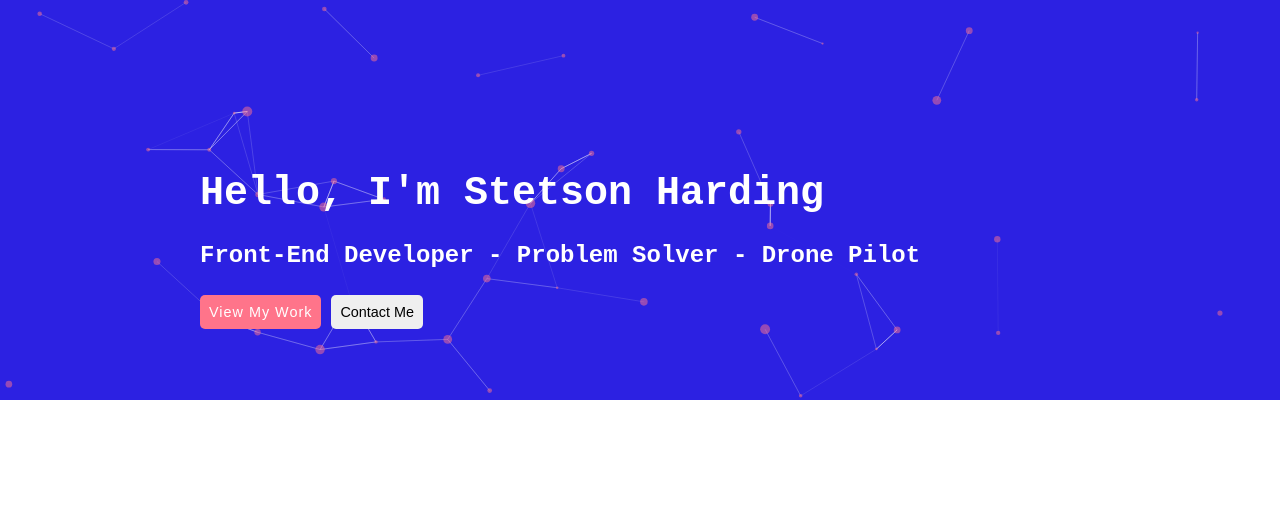
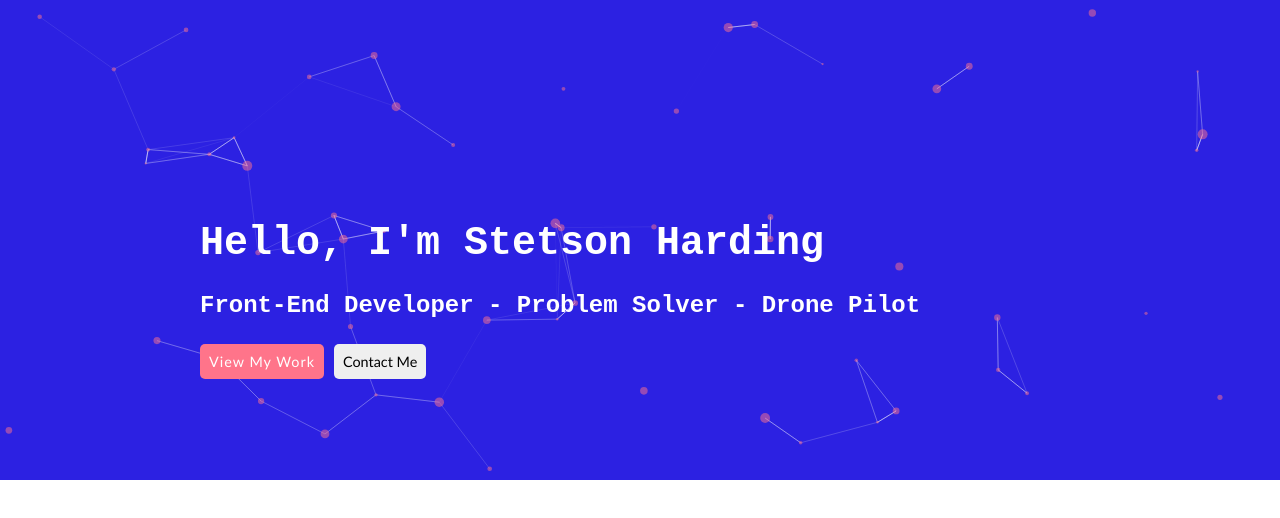
Before and after one commit to stetsonharding/devportfolio, a React (Create React App) app: page / in a window 1280 px wide. Shown: the top 518 px of the page. Built offline with nearby package versions, Linux system fonts and the light colour scheme.

Commit message:
btn styles

```diff
--- a/src/App.js
+++ b/src/App.js
@@ -21,7 +21,7 @@ const App = () => {
     <>
       <div className="container-style">
         <Particles
-          height="50vh"
+          height="60vh"
           id="tsparticles"
           init={particlesInit}
           loaded={particlesLoaded}
--- a/src/components/HeroBtns.js
+++ b/src/components/HeroBtns.js
@@ -8,7 +8,9 @@ function HeroBtns() {
       <button className="hero-btn" id="btn-work">
         View My Work
       </button>
-      <button className="hero-btn">Contact Me</button>
+      <button className="hero-btn" id="btn-contact">
+        Contact Me
+      </button>
     </div>
   );
 }
--- a/src/css/Hero.css
+++ b/src/css/Hero.css
@@ -2,7 +2,7 @@
   /* Content over particles.js  */
   position: relative;
   z-index: 1;
-  height: 500px;
+  height: 600px;
 
   /* Aligning hero section */
   display: flex;
--- a/src/css/HeroBtns.css
+++ b/src/css/HeroBtns.css
@@ -6,8 +6,11 @@
   font-size: 0.9rem;
   border: none;
   cursor: pointer;
+  font-family: "Trebuchet MS", "Lucida Sans Unicode", "Lucida Grande",
+    "Lucida Sans", Arial, sans-serif;
 }
 
+/* work btn */
 #btn-work {
   background-color: #ff748a;
   color: white;
@@ -17,4 +20,11 @@
   background-color: #fff;
   color: black;
   border: 2px solid black;
+  color: #ff748a;
 }
+
+/* Contact btn */
+#btn-contact:hover {
+  border: 2px solid black;
+  color: #ff748a;
+}
```
